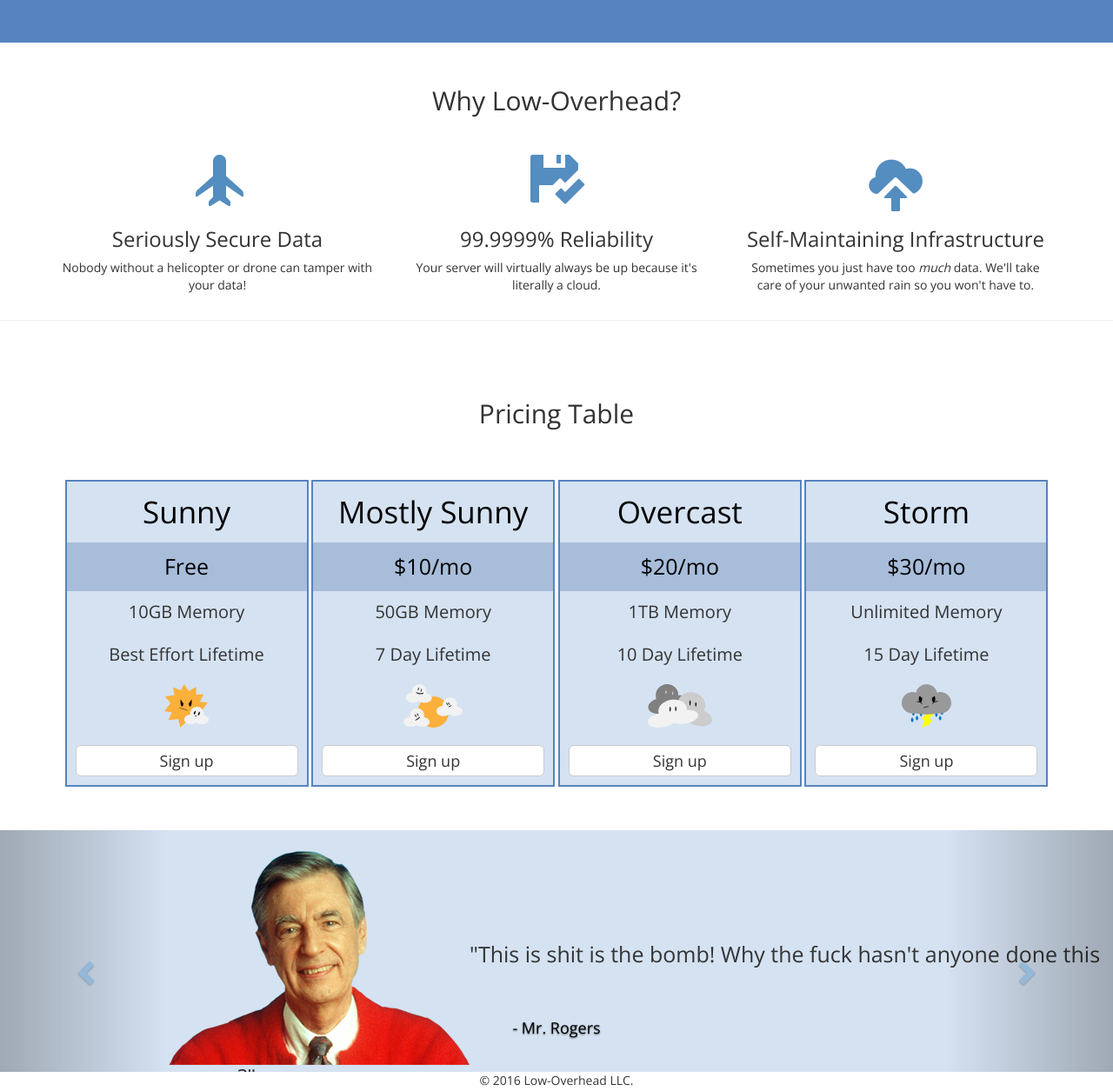
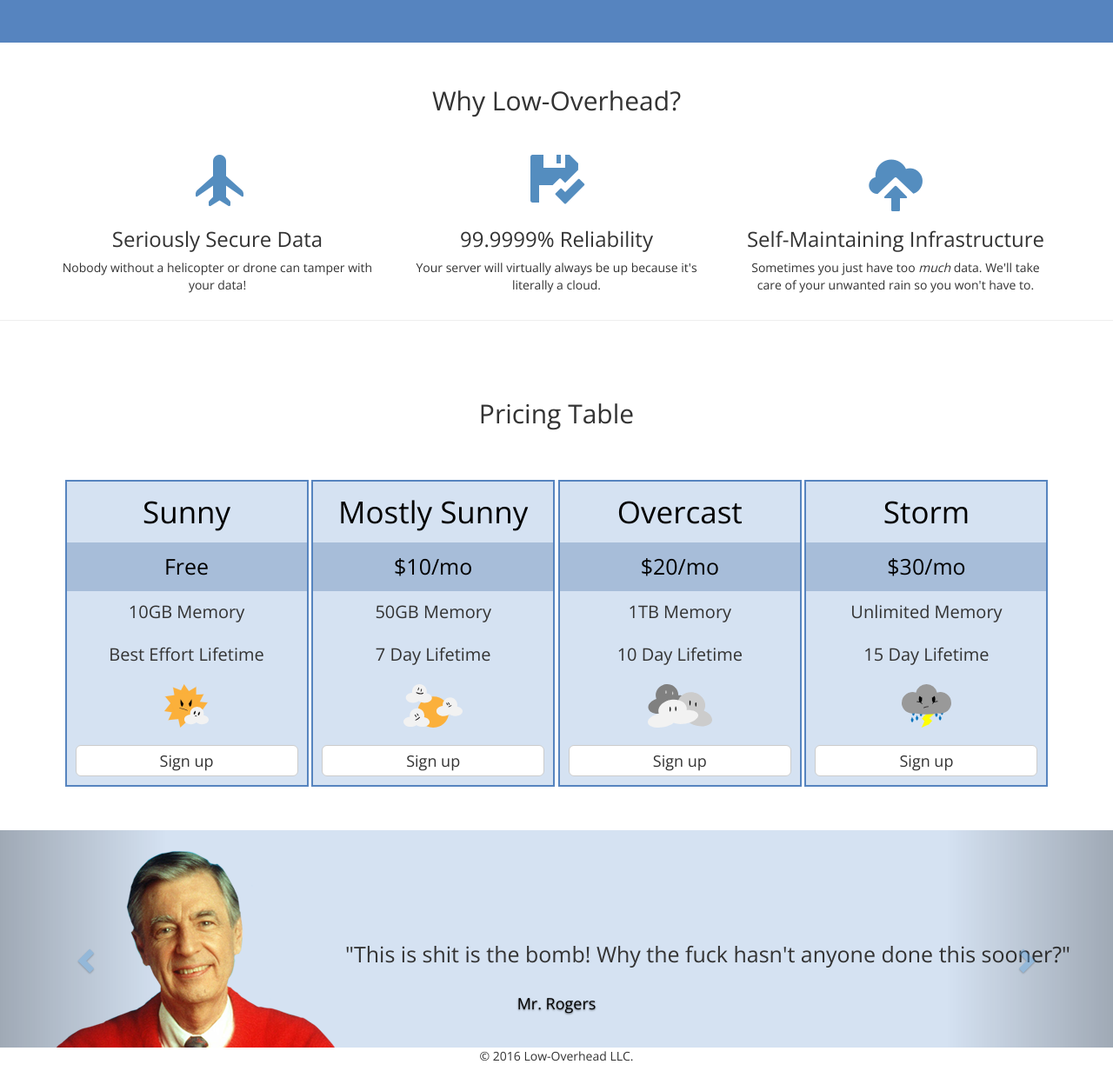
Before and after one commit to angelabair/ARS327, a Jekyll site: the page built from index.html, in a window 1280 px wide and 1400 px high, scrolled down 297 px, cut to the strip 145-1400 px from the top of the window. Shown: the whole strip at 87% size. Built offline with Jekyll 4.4.1, drawn with Linux system fonts in a browser that asks for light colours.

Commit message:
Please don't look at my commit history

```diff
--- a/index.html
+++ b/index.html
@@ -122,39 +122,51 @@ navname: index
   <!-- Wrapper for slides -->
   <div class="carousel-inner" role="listbox">
     <div class="item active">
-      <h2 style="font-size:25px;"><img src="images/trump.png" alt="Trump">"It's time to Make Cloud Storage Great Again!"</h2>
+      <div>
+        <h2 class="text-center" style="font-size:25px;"><img src="images/trump.png" alt="Trump">"It's time to Make Cloud Storage Great Again!"</h2>
+      </div>
       <div class="carousel-caption">
-        <h4>- Donald Trump</h4>
+        <h4>Donald Trump</h4>
       </div>
     </div>
     <div class="item">
+      <div class="text-center">
         <h2 style="font-size:25px;"><img src="images/rogers.png" alt="Mr. Rogers">"This is shit is the bomb! Why the fuck hasn't anyone done this sooner?"</h2>
+      </div>
       <div class="carousel-caption">
-        <h4>- Mr. Rogers</h4>
+        <h4>Mr. Rogers</h4>
       </div>
     </div>
     <div class="item">
+      <div class="text-center">
         <h2 style="font-size:25px;"><img src="images/jlaw.png" alt="Jennifer Lawrence">"The best place to store your private pictures."</h2>
+      </div>
       <div class="carousel-caption">
-        <h4>- Jennifer Lawrence</h4>
+        <h4>Jennifer Lawrence</h4>
       </div>
     </div>
     <div class="item">
+      <div class="text-center">
         <h2 style="font-size:25px;"><img src="images/tiffany.png" alt="Tiffany">"What do you mean the clouds store data? That doesn't make any sense." </h2>
+      </div>
       <div class="carousel-caption">
-        <h4>- Shut up Tiffany</h4>
+        <h4>Shut up Tiffany</h4>
       </div>
     </div>
     <div class="item">
+      <div class="text-center">
         <h2 style="font-size: 25px;"><img src="images/bird.png" alt="Bird">"Scree kaw kaw haha im a bird."</h2>
+      </div>
       <div class="carousel-caption">
-        <h4>- A Bird</h4>
+        <h4>A Bird</h4>
       </div>
     </div>
     <div class="item">
+    <div class="text-center">
         <h2 style="font-size:25px;"><img src="images/apache.png" alt="Apache">"I keep flying into balloons. Please make them stop."</h2>
+      </div>
       <div class="carousel-caption">
-        <h4>- Apache Attack Helicopter</h4>
+        <h4>Apache Attack Helicopter</h4>
       </div>
     </div>
   </div>
--- a/styles/style.css
+++ b/styles/style.css
@@ -117,11 +117,11 @@ h1 {
 	margin-bottom: -30px;
 }
 
-.carousel-inner > .item > h2,
+/*.carousel-inner > .item > h2,
 .carousel-inner > .item > img,
 .carousel-inner > .item > a > img {
 	margin-left: 15%;
-}
+}*/
 
 .carousel-caption {
 	color: black;
```
Lines whose indentation alone changed are shown as unchanged.
